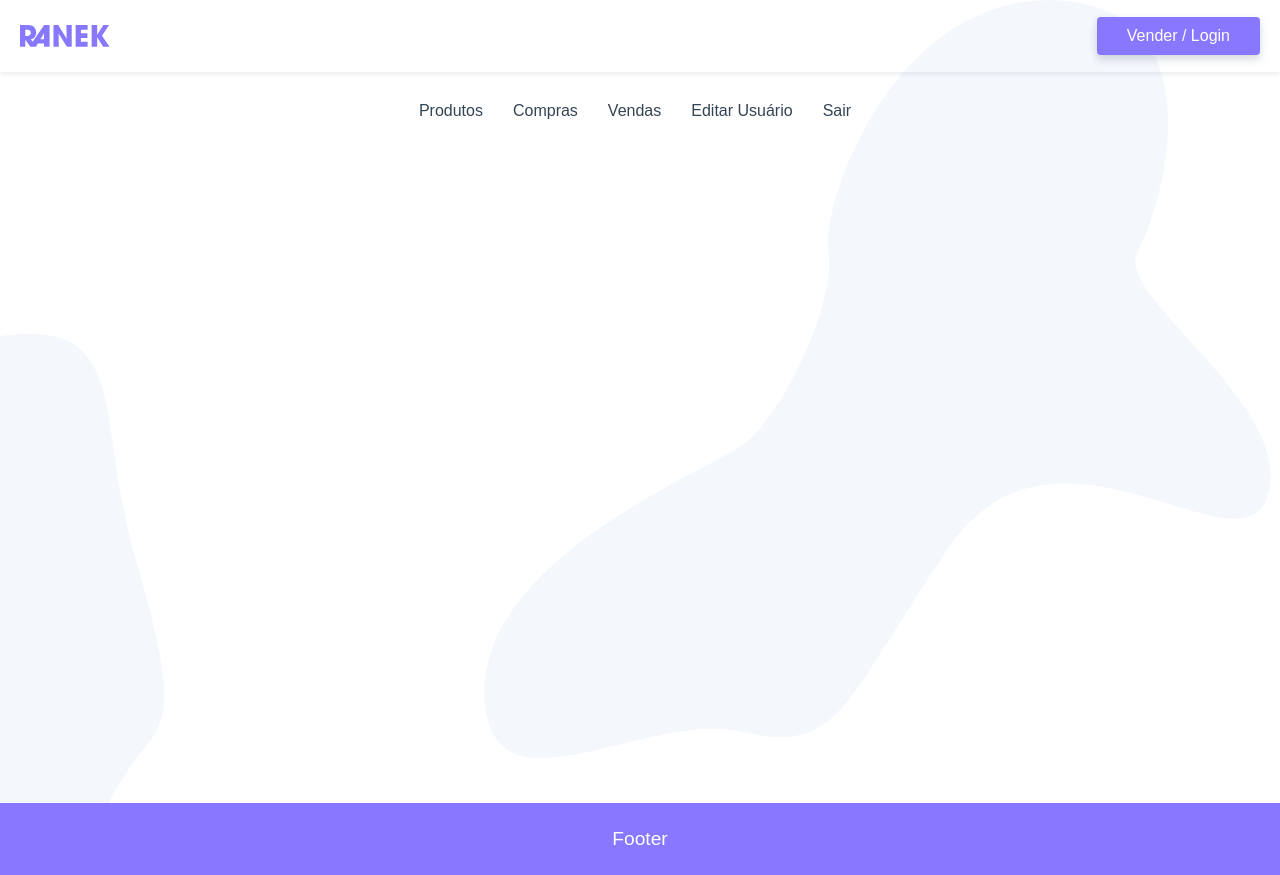
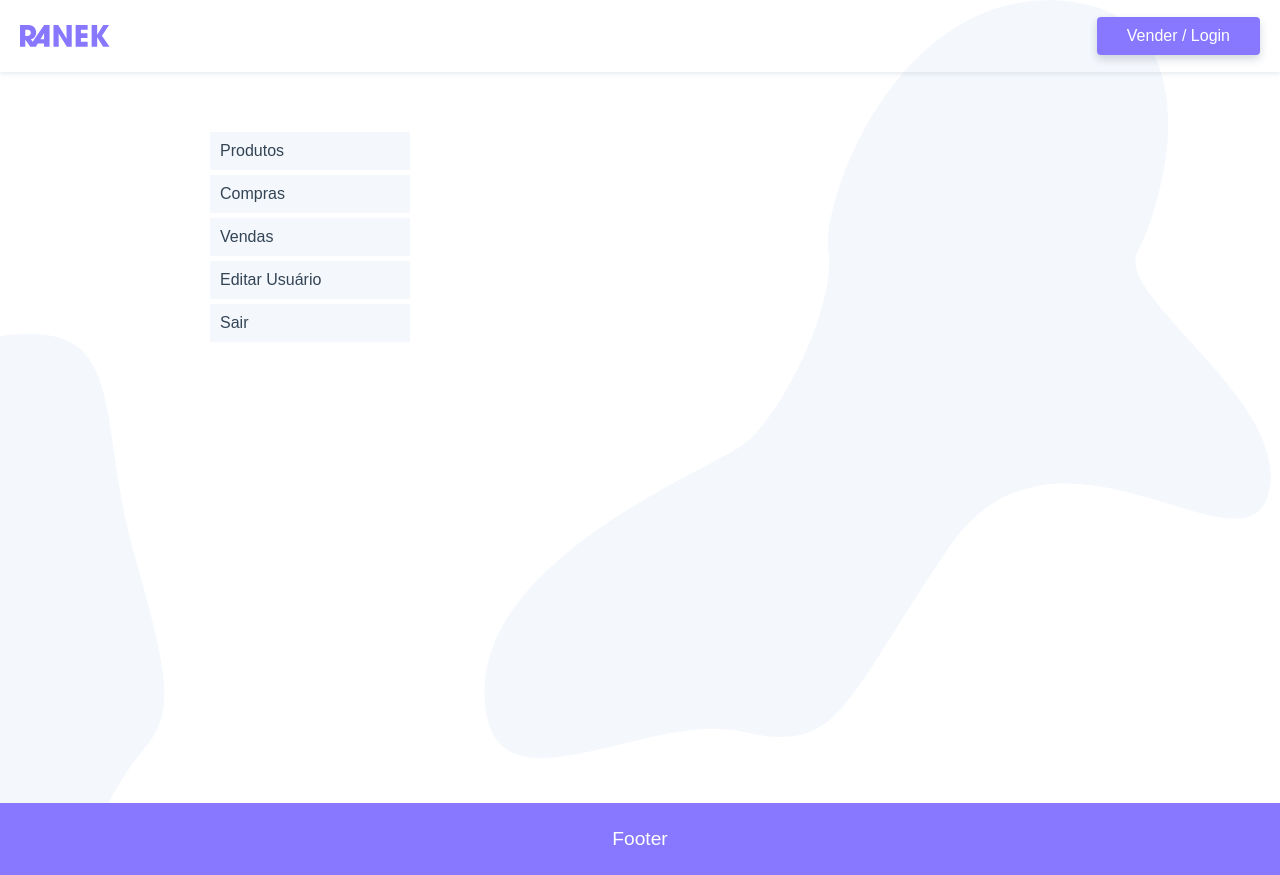
Before and after one commit to ricardoaruiz/Vuejs-Ranek, a Vue app: page /user in a window 1280 px wide. Built offline with nearby package versions, Linux system fonts and the light colour scheme.

Commit message:
Estilo na tela do usuário

```diff
--- a/src/views/user/User.vue
+++ b/src/views/user/User.vue
@@ -10,9 +10,11 @@
       </ul>
     </nav>
 
-    <transition>
-      <router-view></router-view>
-    </transition>
+    <div>
+      <transition>
+        <router-view></router-view>
+      </transition>
+    </div>
   </section>
 </template>
 
@@ -35,19 +37,23 @@ export default {
 </script>
 
 <style scoped>
-.user_menu_container {
-  width: 100%;
-  max-width: 800px;
-  margin: 20px auto 0 auto;
+.user_container {
+  display: grid;
+  grid-template-columns: minmax(140px, 200px) 1fr;
+  max-width: 900px;
+  margin: 40px auto;
+  grid-gap: 30px;
+  padding: 20px;
 }
-.user_menu_container ul {
-  display: flex;
-  justify-content: center;
-  align-items: center;
+@media screen and (max-width: 500px) {
+  .user_container {
+    grid-template-columns: 1fr;
+  }
 }
 .user_menu_container li {
   padding: 10px;
-  margin-right: 10px;
+  margin-bottom: 5px;
+  background: #f4f7fc;
 }
 .user_menu_container li.router-link-exact-active {
   background: #87f;
```
